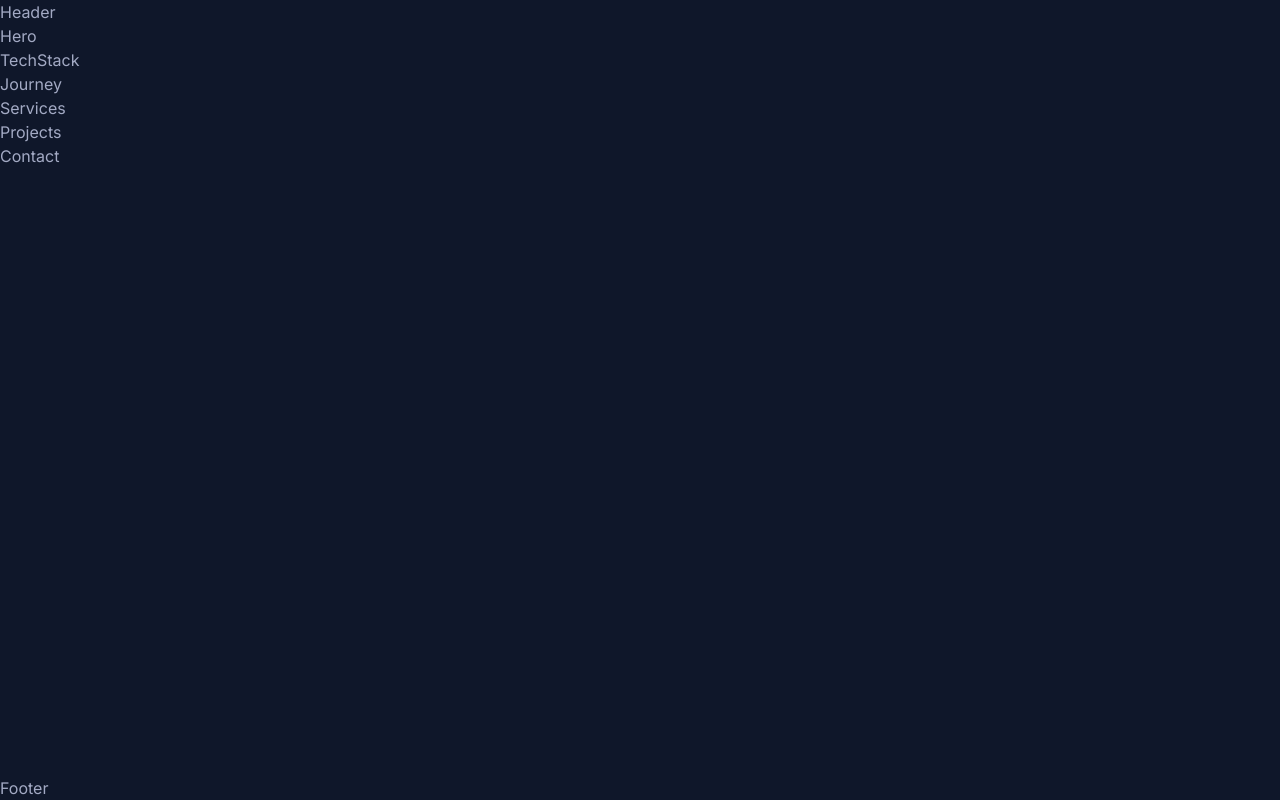
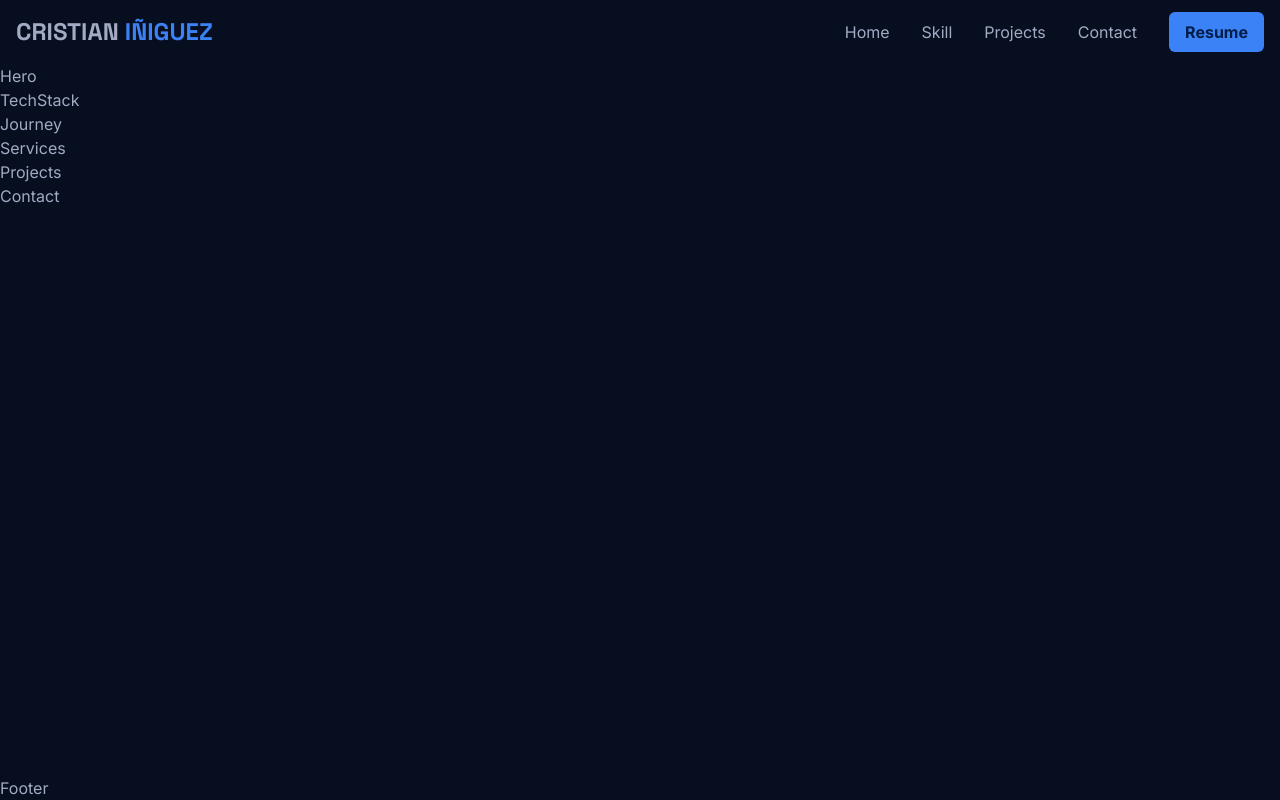
Before and after one commit to cristianiniguez/cristianiniguez-website, a Next.js app: page / in a window 1280 px wide. Built offline with nearby package versions, Linux system fonts and the light colour scheme.

Commit message:
header created

```diff
--- a/app/globals.css
+++ b/app/globals.css
@@ -1,19 +1,32 @@
 @import "tailwindcss";
 
 :root {
-  --background: #0f172a;
-  --foreground: #a3aac4;
+  --bg-1: #060e20;
+  --bg-2: #091328;
+  --bg-3: #141f38;
+
+  --body: #a3aac4;
+  --accent: #dee5ff;
+
+  --primary: #3b82f6;
 }
 
 @theme inline {
-  --color-background: var(--background);
-  --color-foreground: var(--foreground);
+  --color-bg-1: var(--bg-1);
+  --color-bg-2: var(--bg-2);
+  --color-bg-3: var(--bg-3);
+
+  --color-body: var(--body);
+  --color-accent: var(--accent);
+
+  --color-primary: var(--primary);
+
   --font-serif: var(--font-space-grotesk);
   --font-sans: var(--font-inter);
 }
 
 body {
-  background: var(--background);
-  color: var(--foreground);
+  background: var(--bg-1);
+  color: var(--body);
   font-family: var(--font-sans), Arial, Helvetica, sans-serif;
 }
--- a/app/page.tsx
+++ b/app/page.tsx
@@ -1,5 +1,5 @@
 import Hero from '@/components/sections/hero'
-import TechStack from '@/components/sections/tech-stack'
+import Skills from '@/components/sections/skills'
 import Journey from '@/components/sections/journey'
 import Services from '@/components/sections/services'
 import Projects from '@/components/sections/projects'
@@ -9,7 +9,7 @@ export default function Home() {
   return (
     <>
       <Hero />
-      <TechStack />
+      <Skills />
       <Journey />
       <Services />
       <Projects />
--- /dev/null
+++ b/components/base/button.tsx
@@ -0,0 +1,21 @@
+import clsx from 'clsx'
+
+type ButtonProps = {
+  type: 'primary' | 'outline'
+  children: React.ReactNode
+}
+
+const Button: React.FC<ButtonProps> = ({ type, children }) => {
+  const baseClasses = 'px-4 py-2 rounded-md font-bold'
+
+  const typeClasses = {
+    primary: 'bg-primary text-[#001e4a]',
+    outline: 'border border-primary text-primary'
+  }
+
+  return (
+    <button className={clsx(baseClasses, typeClasses[type])}>{children}</button>
+  )
+}
+
+export default Button
--- a/components/header.tsx
+++ b/components/header.tsx
@@ -1,6 +1,22 @@
+import Navbar from './navbar'
+import Button from './base/button'
+
 const Header = () => {
   return (
-    <div>Header</div>
+    <header className='px-4'>
+      <div className='container mx-auto flex items-center justify-between h-16'>
+        <div className='font-serif text-2xl font-bold'>
+          CRISTIAN
+          {' '}
+          <span className='text-primary'>IÑIGUEZ</span>
+        </div>
+
+        <div className='flex items-center gap-8'>
+          <Navbar />
+          <Button type='primary'>Resume</Button>
+        </div>
+      </div>
+    </header>
   )
 }
 
--- /dev/null
+++ b/components/navbar.tsx
@@ -0,0 +1,28 @@
+import Link from 'next/link'
+
+const NavbarLink = ({ href, children }: { href: string, children: React.ReactNode }) => {
+  return <Link className='hover:text-accent' href={href}>{children}</Link>
+}
+
+const Navbar = () => {
+  return (
+    <nav>
+      <ul className='flex gap-8'>
+        <li>
+          <NavbarLink href='#'>Home</NavbarLink>
+        </li>
+        <li>
+          <NavbarLink href='#skills'>Skill</NavbarLink>
+        </li>
+        <li>
+          <NavbarLink href='#projects'>Projects</NavbarLink>
+        </li>
+        <li>
+          <NavbarLink href='#contact'>Contact</NavbarLink>
+        </li>
+      </ul>
+    </nav>
+  )
+}
+
+export default Navbar
```
Also changed, not shown: components/sections/skills.tsx (renamed from components/sections/tech-stack.tsx), 1 other file (tests, documents, lock files or other folders).
